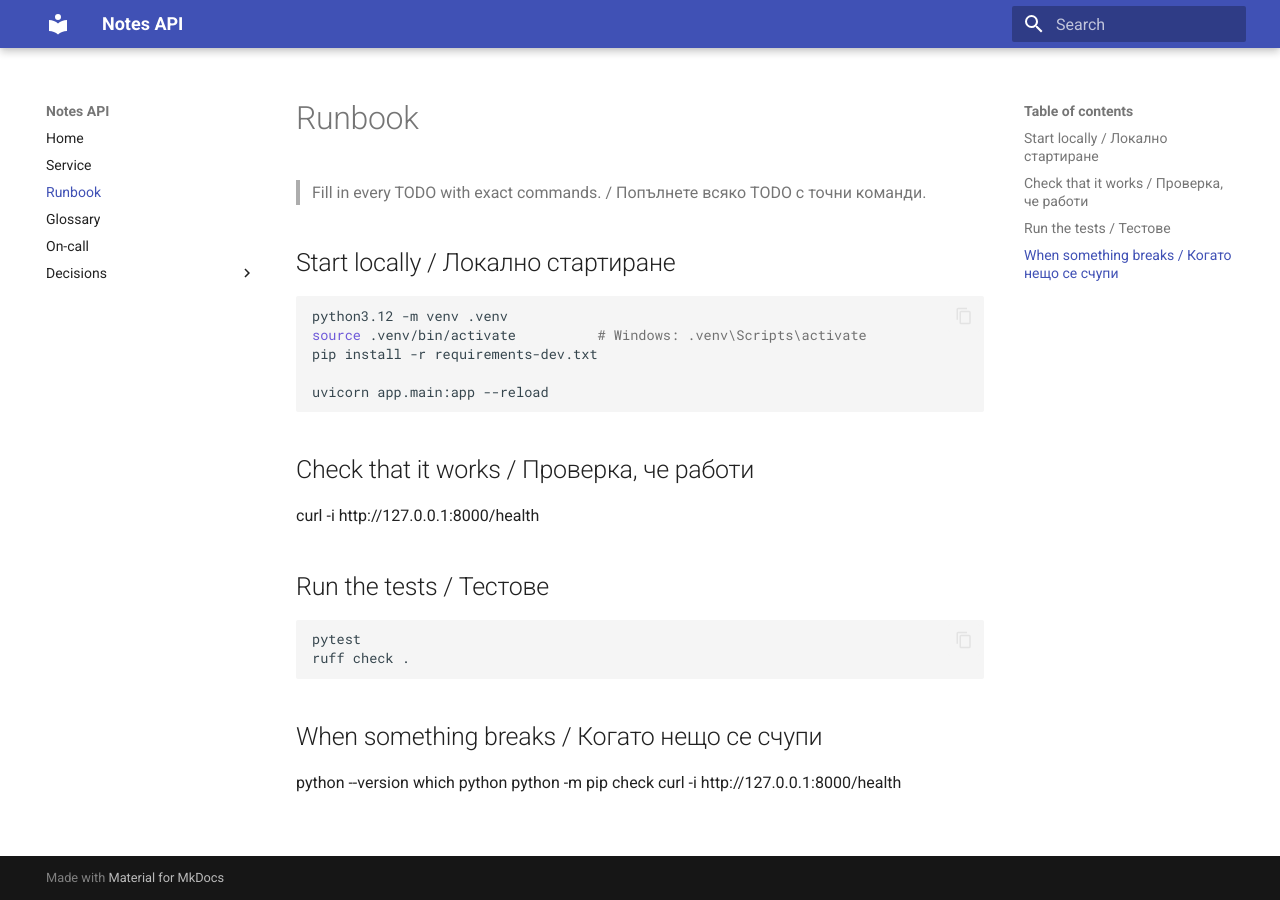
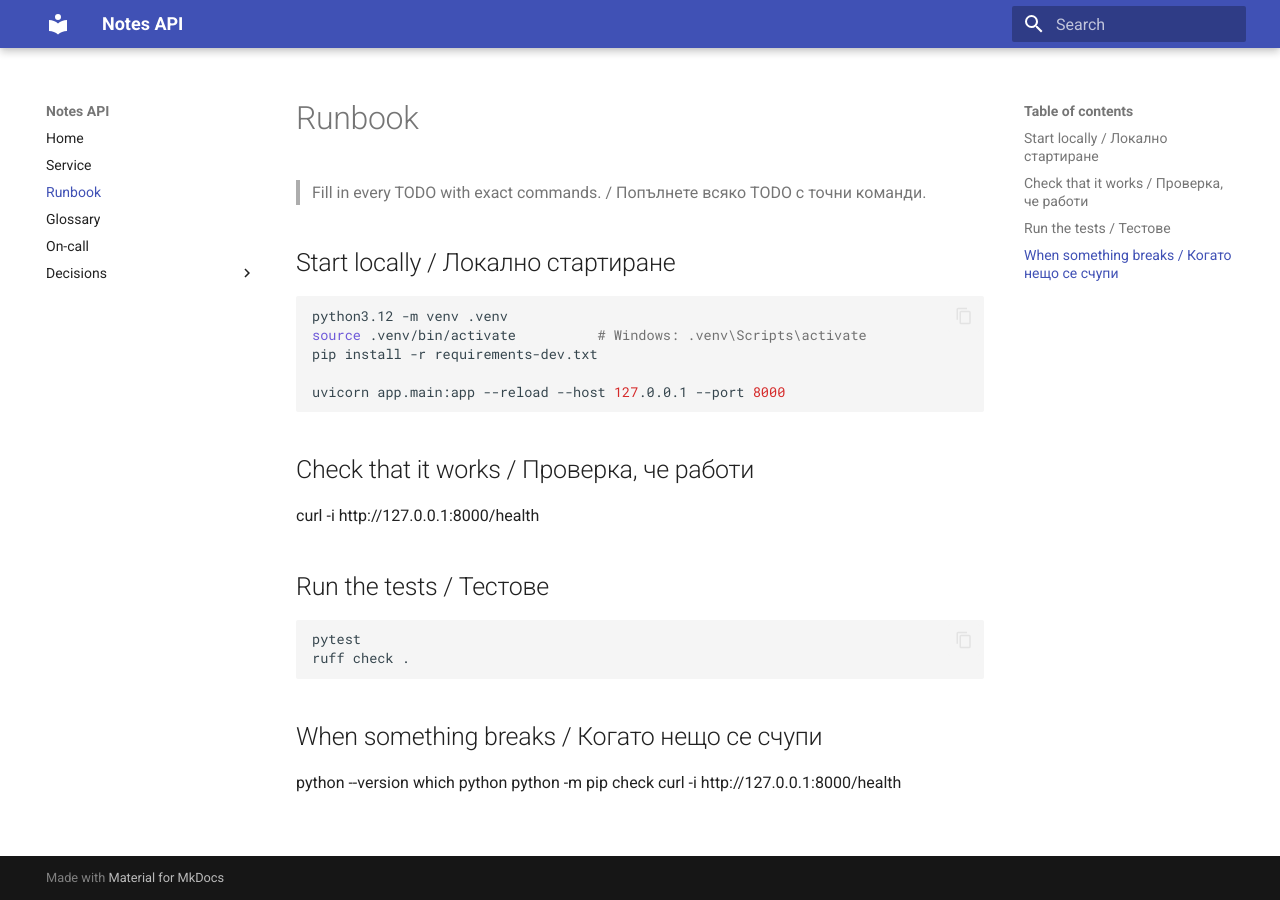
Before and after one commit to SKrastanov/devops-labs-fn371223018, an MkDocs documentation site: the page built from docs/runbook.md, in a window 1280 px wide. Built offline with MkDocs 1.6.1 and Material for MkDocs 9.7.7, drawn with Linux system fonts in a browser that asks for light colours.

Commit message:
docs: make runbook server address explicit

````diff
--- a/docs/runbook.md
+++ b/docs/runbook.md
@@ -9,7 +9,7 @@ python3.12 -m venv .venv
 source .venv/bin/activate          # Windows: .venv\Scripts\activate
 pip install -r requirements-dev.txt
 
-uvicorn app.main:app --reload
+uvicorn app.main:app --reload --host 127.0.0.1 --port 8000
 ```
 
 ## Check that it works / Проверка, че работи
````
